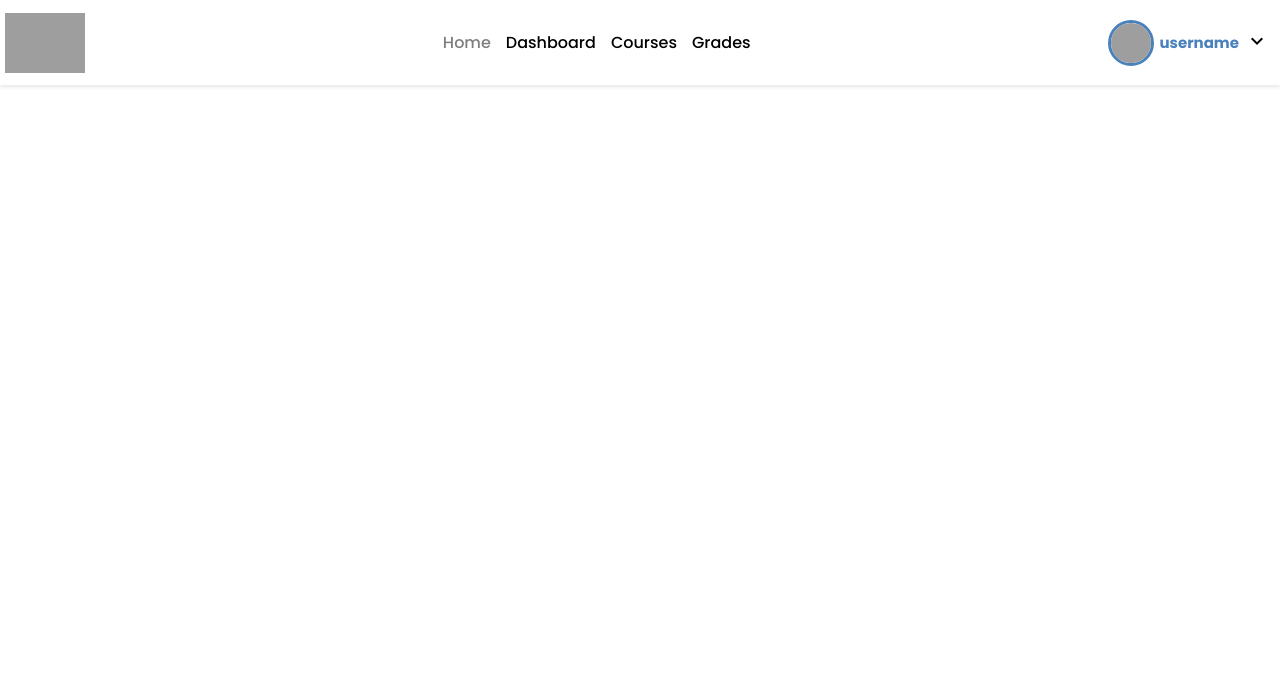
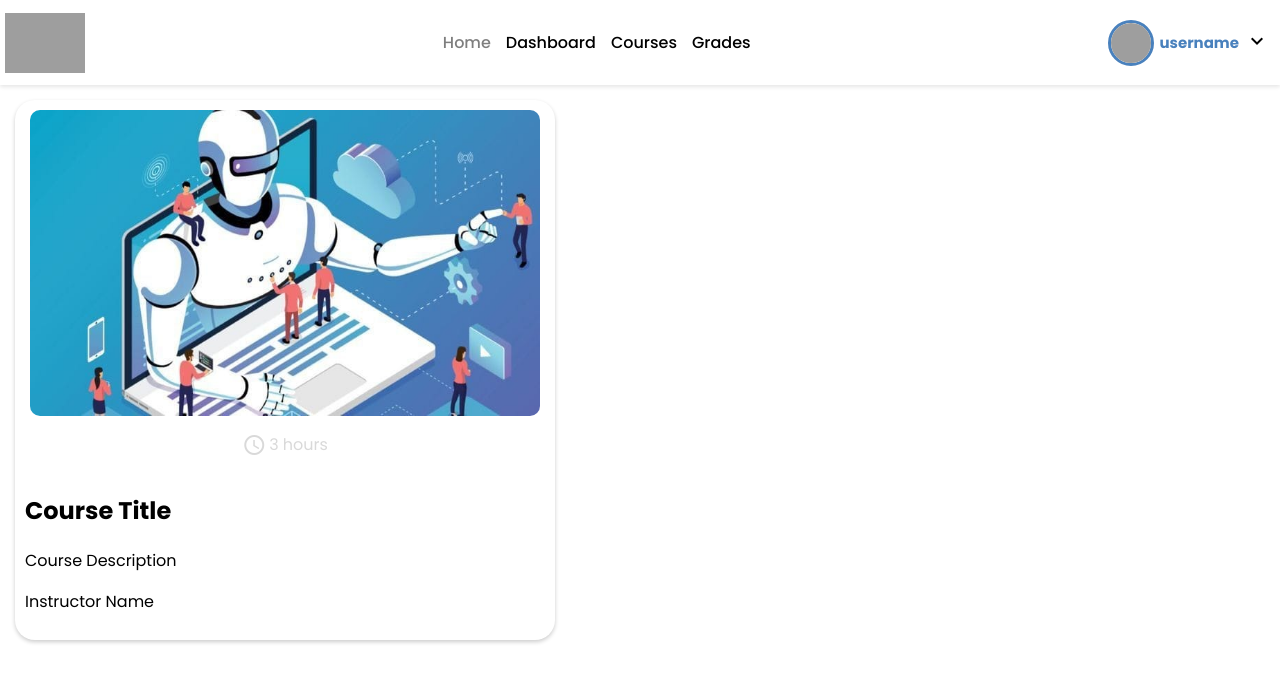
Before and after one commit to BasharMOhamed/E-Learning-Management, an Angular app: page / in a window 1280 px wide. Shown: the top 682 px of the page. Built offline with nearby package versions, Linux system fonts and the light colour scheme; grey boxes are pictures that could not be loaded.

Commit message:
add card

```diff
--- a/angular.json
+++ b/angular.json
@@ -24,10 +24,7 @@
                 "input": "public"
               }
             ],
-            "styles": [
-              "src/custom-theme.scss",
-              "src/styles.css"
-            ],
+            "styles": ["src/custom-theme.scss", "src/styles.css"],
             "scripts": []
           },
           "configurations": {
--- a/src/Components/course-card/course-card.component.css
+++ b/src/Components/course-card/course-card.component.css
@@ -0,0 +1,27 @@
+.container {
+  height: 520px;
+  width: 520px;
+  padding: 10px;
+  border-radius: 20px;
+  box-shadow: 0 2px 4px rgba(0, 0, 0, 0.2);
+  justify-content: center;
+  display: flex;
+  flex-direction: column;
+  margin: 15px;
+}
+
+.material-hours {
+  color: #d9d9d9;
+  font-size: 14;
+  align-items: center;
+  justify-content: center;
+  display: flex;
+  gap: 3px;
+}
+
+img {
+  height: 320px;
+  width: 98%;
+  border-radius: 10px;
+  align-self: center;
+}
--- a/src/Components/course-card/course-card.component.html
+++ b/src/Components/course-card/course-card.component.html
@@ -1 +1,14 @@
-<p>course-card works!</p>
+<div class="container">
+  <img src="assets/couseImg.jpg" alt="course_img" />
+  <div class="material-hours">
+    <i class="material-icons">access_time</i>
+    <p>3 hours</p>
+  </div>
+  <div>
+    <h2>Course Title</h2>
+    <p>Course Description</p>
+    <div>
+      <p>Instructor Name</p>
+    </div>
+  </div>
+</div>
--- a/src/Components/nav-bar/nav-bar.component.css
+++ b/src/Components/nav-bar/nav-bar.component.css
@@ -8,6 +8,7 @@
   height: 75px;
   box-shadow: 0 2px 4px rgba(0, 0, 0, 0.1);
   padding: 5px;
+  background-color: white;
 }
 
 .logo {
--- a/src/app/app.component.html
+++ b/src/app/app.component.html
@@ -1 +1,4 @@
 <app-nav-bar></app-nav-bar>
+<router-outlet>
+  <app-course-card></app-course-card>
+</router-outlet>
--- a/src/app/app.component.ts
+++ b/src/app/app.component.ts
@@ -1,11 +1,12 @@
 import { Component } from '@angular/core';
 import { RouterOutlet } from '@angular/router';
 import { NavBarComponent } from '../Components/nav-bar/nav-bar.component';
+import { CourseCardComponent } from '../Components/course-card/course-card.component';
 
 @Component({
   selector: 'app-root',
   standalone: true,
-  imports: [RouterOutlet, NavBarComponent],
+  imports: [RouterOutlet, NavBarComponent, CourseCardComponent],
   templateUrl: './app.component.html',
   styleUrl: './app.component.css',
 })
```
Also changed, not shown: public/assets/couseImg.jpg (added).
